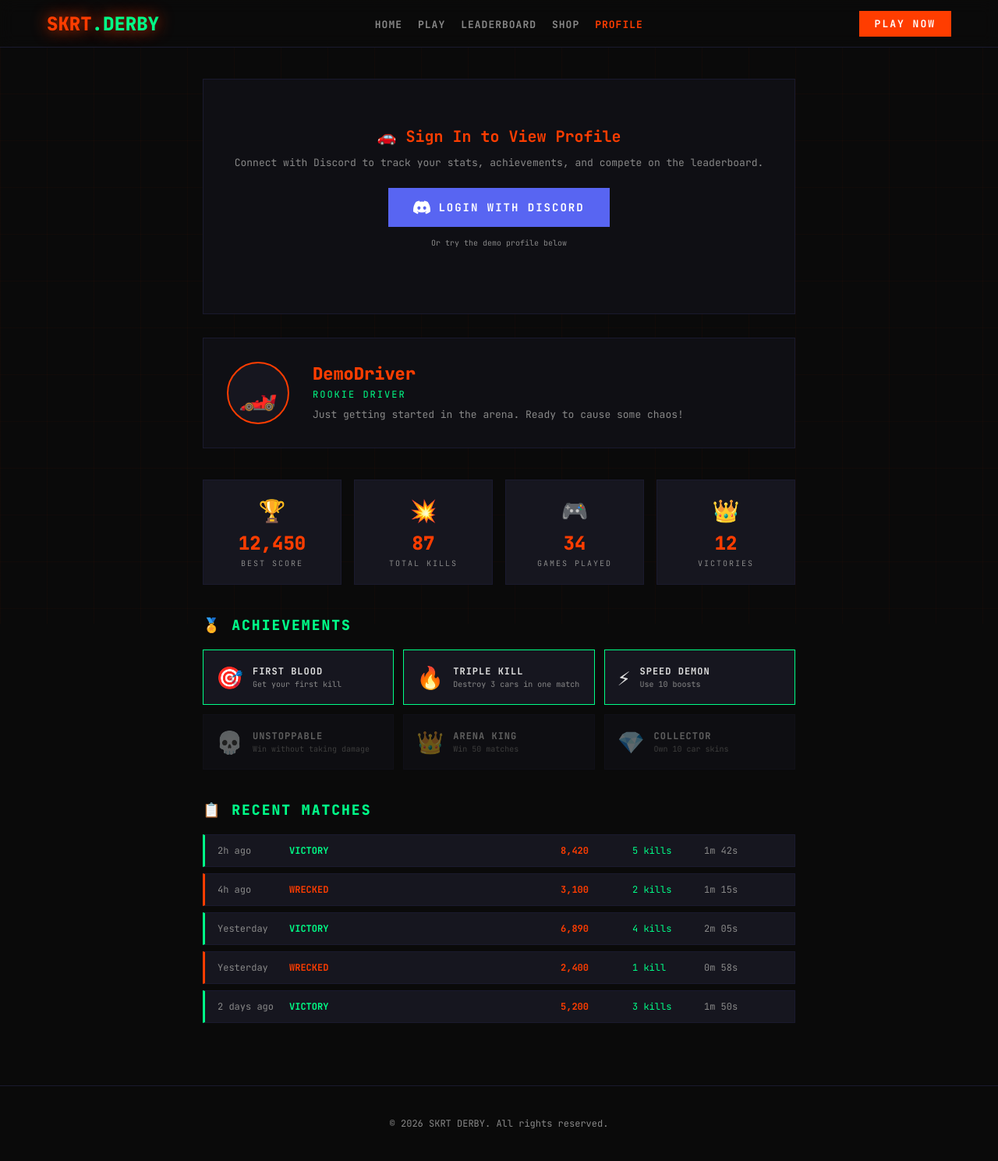
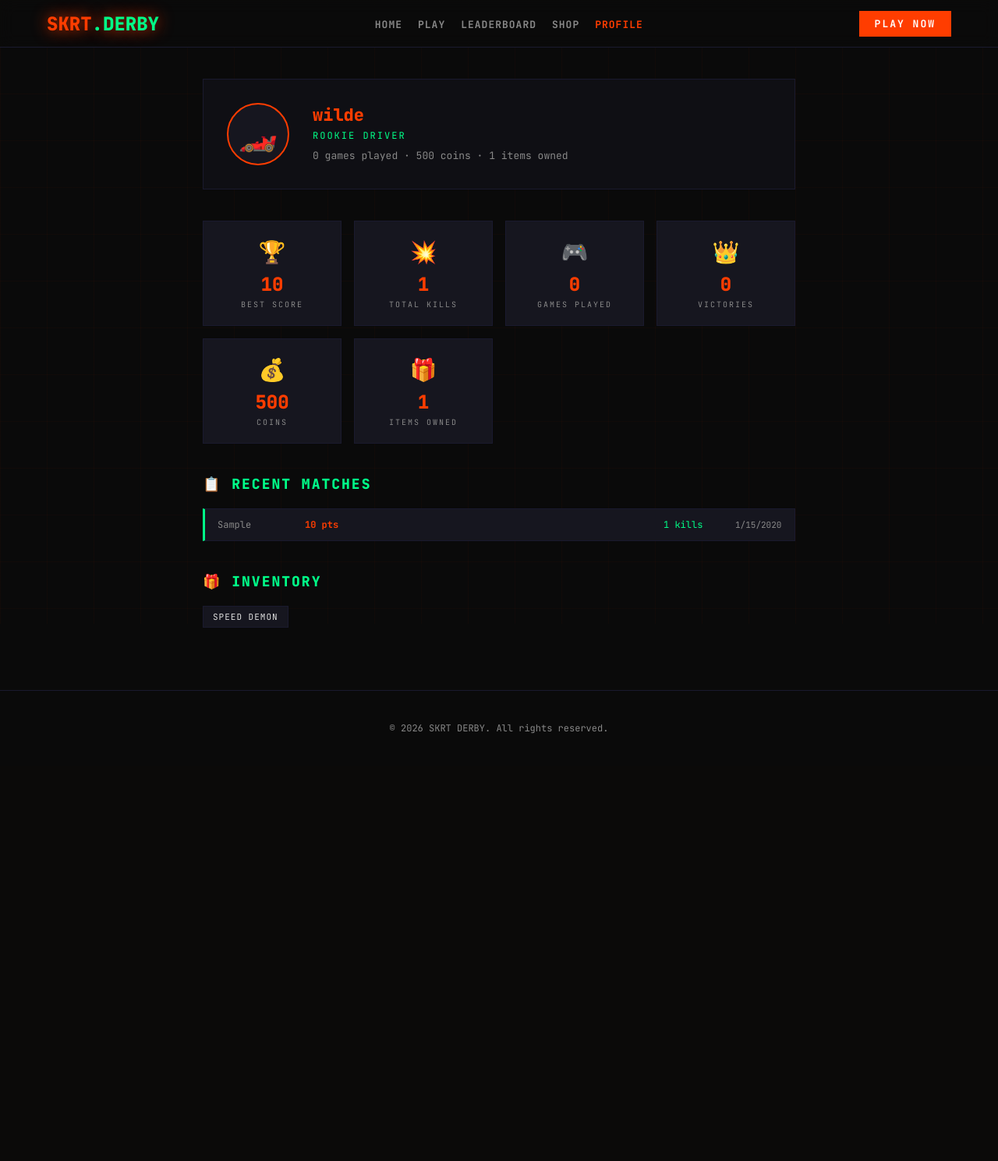
Before and after one commit to The404Studios/skrt-game, a Flask app: page /profile in a window 1280 px wide. Shown: the whole page at 78% size. After the commit the page ends 941 px from the top, so only its background shows below. Run offline with Flask 3, Linux system fonts and the light colour scheme; data comes from the database, SQL or seed files in the repository; tables that the repository leaves empty hold one stand-in row (values such as "Sample post").

Commit message:
Live leaderboard, profile, and homepage — all connected to real API data

```diff
--- a/templates/profile.html
+++ b/templates/profile.html
@@ -50,13 +50,7 @@
   .profile-info h2{font-size:22px;font-weight:800;color:var(--accent);margin-bottom:4px;}
   .profile-info .title{font-size:12px;color:var(--accent2);letter-spacing:2px;text-transform:uppercase;margin-bottom:8px;}
   .profile-info .bio{font-size:13px;color:var(--text-dim);line-height:1.6;}
-  .discord-badge{
-    display:inline-flex;align-items:center;gap:6px;
-    background:#5865F2;color:#fff;padding:4px 12px;font-size:11px;font-weight:700;
-    text-transform:uppercase;letter-spacing:1px;margin-top:8px;
-  }
 
-  /* Stats cards */
   .stats-grid{display:grid;grid-template-columns:repeat(auto-fit,minmax(160px,1fr));gap:16px;margin-bottom:40px;}
   .stat-card{
     background:var(--bg3);border:1px solid var(--border);padding:20px;text-align:center;transition:all 0.3s;
@@ -66,51 +60,26 @@
   .stat-card .stat-value{font-size:24px;font-weight:800;color:var(--accent);margin-bottom:4px;}
   .stat-card .stat-label{font-size:10px;color:var(--text-dim);text-transform:uppercase;letter-spacing:2px;}
 
-  /* Achievements */
+  .spinner{text-align:center;padding:40px;color:var(--text-dim);}
+  .spinner::after{content:'...';animation:dots 1.5s infinite;}
+  @keyframes dots{0%,20%{content:'.';}40%{content:'..';}60%,100%{content:'...';}}
+
   .section-title{font-size:18px;font-weight:800;color:var(--text);margin-bottom:20px;text-transform:uppercase;letter-spacing:2px;}
   .section-title span{color:var(--accent2);}
 
-  .achievements-grid{display:grid;grid-template-columns:repeat(auto-fit,minmax(200px,1fr));gap:12px;margin-bottom:40px;}
-  .achievement{
-    background:var(--bg3);border:1px solid var(--border);padding:16px;display:flex;gap:12px;align-items:center;transition:all 0.3s;
-  }
-  .achievement.unlocked{border-color:var(--accent2);}
-  .achievement .ach-icon{font-size:28px;flex-shrink:0;}
-  .achievement .ach-info h4{font-size:12px;color:var(--text);font-weight:700;text-transform:uppercase;letter-spacing:1px;margin-bottom:2px;}
-  .achievement .ach-info p{font-size:10px;color:var(--text-dim);}
-  .achievement.locked{opacity:0.4;}
-
-  /* Match history */
   .match-list{display:flex;flex-direction:column;gap:8px;margin-bottom:40px;}
   .match-item{
-    display:grid;grid-template-columns:80px 1fr 80px 80px 100px;
+    display:grid;grid-template-columns:100px 1fr 80px 60px;
     padding:12px 16px;background:var(--bg3);border:1px solid var(--border);
     align-items:center;gap:12px;font-size:12px;
   }
-  .match-item.win{border-left:3px solid var(--accent2);}
-  .match-item.loss{border-left:3px solid var(--accent);}
-  .match-date{color:var(--text-dim);}
-  .match-result{font-weight:700;}
-  .match-result.win{color:var(--accent2);}
-  .match-result.loss{color:var(--accent);}
+  .match-item:nth-child(odd){border-left:3px solid var(--accent2);}
   .match-score{color:var(--accent);font-weight:700;}
   .match-kills{color:var(--accent2);}
-  .match-time{color:var(--text-dim);}
+  .match-car{color:var(--text-dim);}
 
-  /* Login prompt */
-  .login-prompt{
-    text-align:center;padding:60px 20px;background:var(--bg2);border:1px solid var(--border);
-  }
-  .login-prompt h3{font-size:20px;color:var(--accent);margin-bottom:12px;}
-  .login-prompt p{color:var(--text-dim);margin-bottom:24px;font-size:13px;}
-  .discord-login-btn{
-    display:inline-flex;align-items:center;gap:10px;
-    background:#5865F2;color:#fff;padding:14px 32px;
-    font-family:inherit;font-weight:700;font-size:14px;
-    text-decoration:none;text-transform:uppercase;letter-spacing:2px;cursor:pointer;
-    border:none;transition:all 0.3s;
-  }
-  .discord-login-btn:hover{background:#4752C4;box-shadow:0 5px 20px rgba(88,101,242,0.4);transform:translateY(-2px);}
+  .empty-state{text-align:center;padding:40px;color:var(--text-dim);}
+  .empty-state .btn{display:inline-block;margin-top:12px;background:var(--accent);color:#fff;padding:10px 24px;text-decoration:none;font-family:inherit;font-weight:700;font-size:13px;text-transform:uppercase;letter-spacing:2px;}
 
   footer{
     position:relative;z-index:1;padding:40px 20px;border-top:1px solid var(--border);text-align:center;
@@ -136,138 +105,7 @@
 </nav>
 
 <div class="container" id="profile-content">
-  <!-- Will be populated by JS: shows either login prompt or profile -->
-  <div id="logged-out">
-    <div class="login-prompt">
-      <h3>🚗 Sign In to View Profile</h3>
-      <p>Connect with Discord to track your stats, achievements, and compete on the leaderboard.</p>
-      <button class="discord-login-btn" onclick="loginWithDiscord()">
-        <svg width="22" height="22" viewBox="0 0 24 24" fill="white"><path d="M20.317 4.37a19.791 19.791 0 0 0-4.885-1.515.074.074 0 0 0-.079.037c-.21.375-.444.864-.608 1.25a18.27 18.27 0 0 0-5.487 0 12.64 12.64 0 0 0-.617-1.25.077.077 0 0 0-.079-.037A19.736 19.736 0 0 0 3.677 4.37a.07.07 0 0 0-.032.027C.533 9.046-.32 13.58.099 18.057a.082.082 0 0 0 .031.057 19.9 19.9 0 0 0 5.993 3.03.078.078 0 0 0 .084-.028 14.09 14.09 0 0 0 1.226-1.994.076.076 0 0 0-.041-.106 13.107 13.107 0 0 1-1.872-.892.077.077 0 0 1-.008-.128 10.2 10.2 0 0 0 .372-.292.074.074 0 0 1 .077-.01c3.928 1.793 8.18 1.793 12.062 0a.074.074 0 0 1 .078.01c.12.098.246.198.373.292a.077.077 0 0 1-.006.127 12.299 12.299 0 0 1-1.873.892.077.077 0 0 0-.041.107c.36.698.772 1.362 1.225 1.993a.076.076 0 0 0 .084.028 19.839 19.839 0 0 0 6.002-3.03.077.077 0 0 0 .032-.054c.5-5.177-.838-9.674-3.549-13.66a.061.061 0 0 0-.031-.03zM8.02 15.33c-1.183 0-2.157-1.085-2.157-2.419 0-1.333.956-2.419 2.157-2.419 1.21 0 2.176 1.096 2.157 2.42 0 1.333-.956 2.418-2.157 2.418zm7.975 0c-1.183 0-2.157-1.085-2.157-2.419 0-1.333.955-2.419 2.157-2.419 1.21 0 2.176 1.096 2.157 2.42 0 1.333-.946 2.418-2.157 2.418z"/></svg>
-        LOGIN WITH DISCORD
-      </button>
-      <p style="margin-top:14px;font-size:10px;color:var(--text-dim);">Or try the demo profile below</p>
-    </div>
-
-    <!-- Demo profile (shown even when logged out for preview) -->
-    <div style="margin-top:30px;" id="demo-profile">
-      <div class="profile-header">
-        <div class="avatar">🏎️</div>
-        <div class="profile-info">
-          <h2>DemoDriver</h2>
-          <div class="title">Rookie Driver</div>
-          <div class="bio">Just getting started in the arena. Ready to cause some chaos!</div>
-        </div>
-      </div>
-
-      <div class="stats-grid">
-        <div class="stat-card">
-          <div class="stat-icon">🏆</div>
-          <div class="stat-value">12,450</div>
-          <div class="stat-label">Best Score</div>
-        </div>
-        <div class="stat-card">
-          <div class="stat-icon">💥</div>
-          <div class="stat-value">87</div>
-          <div class="stat-label">Total Kills</div>
-        </div>
-        <div class="stat-card">
-          <div class="stat-icon">🎮</div>
-          <div class="stat-value">34</div>
-          <div class="stat-label">Games Played</div>
-        </div>
-        <div class="stat-card">
-          <div class="stat-icon">👑</div>
-          <div class="stat-value">12</div>
-          <div class="stat-label">Victories</div>
-        </div>
-      </div>
-
-      <h3 class="section-title">🏅 <span>Achievements</span></h3>
-      <div class="achievements-grid">
-        <div class="achievement unlocked">
-          <span class="ach-icon">🎯</span>
-          <div class="ach-info">
-            <h4>First Blood</h4>
-            <p>Get your first kill</p>
-          </div>
-        </div>
-        <div class="achievement unlocked">
-          <span class="ach-icon">🔥</span>
-          <div class="ach-info">
-            <h4>Triple Kill</h4>
-            <p>Destroy 3 cars in one match</p>
-          </div>
-        </div>
-        <div class="achievement unlocked">
-          <span class="ach-icon">⚡</span>
-          <div class="ach-info">
-            <h4>Speed Demon</h4>
-            <p>Use 10 boosts</p>
-          </div>
-        </div>
-        <div class="achievement locked">
-          <span class="ach-icon">💀</span>
-          <div class="ach-info">
-            <h4>Unstoppable</h4>
-            <p>Win without taking damage</p>
-          </div>
-        </div>
-        <div class="achievement locked">
-          <span class="ach-icon">👑</span>
-          <div class="ach-info">
-            <h4>Arena King</h4>
-            <p>Win 50 matches</p>
-          </div>
-        </div>
-        <div class="achievement locked">
-          <span class="ach-icon">💎</span>
-          <div class="ach-info">
-            <h4>Collector</h4>
-            <p>Own 10 car skins</p>
-          </div>
-        </div>
-      </div>
-
-      <h3 class="section-title">📋 <span>Recent Matches</span></h3>
-      <div class="match-list">
-        <div class="match-item win">
-          <div class="match-date">2h ago</div>
-          <div class="match-result win">VICTORY</div>
-          <div class="match-score">8,420</div>
-          <div class="match-kills">5 kills</div>
-          <div class="match-time">1m 42s</div>
-        </div>
-        <div class="match-item loss">
-          <div class="match-date">4h ago</div>
-          <div class="match-result loss">WRECKED</div>
-          <div class="match-score">3,100</div>
-          <div class="match-kills">2 kills</div>
-          <div class="match-time">1m 15s</div>
-        </div>
-        <div class="match-item win">
-          <div class="match-date">Yesterday</div>
-          <div class="match-result win">VICTORY</div>
-          <div class="match-score">6,890</div>
-          <div class="match-kills">4 kills</div>
-          <div class="match-time">2m 05s</div>
-        </div>
-        <div class="match-item loss">
-          <div class="match-date">Yesterday</div>
-          <div class="match-result loss">WRECKED</div>
-          <div class="match-score">2,400</div>
-          <div class="match-kills">1 kill</div>
-          <div class="match-time">0m 58s</div>
-        </div>
-        <div class="match-item win">
-          <div class="match-date">2 days ago</div>
-          <div class="match-result win">VICTORY</div>
-          <div class="match-score">5,200</div>
-          <div class="match-kills">3 kills</div>
-          <div class="match-time">1m 50s</div>
-        </div>
-      </div>
-    </div>
-  </div>
+  <div class="spinner">Loading profile</div>
 </div>
 
 <footer>
@@ -275,32 +113,116 @@
 </footer>
 
 <script>
-  function loginWithDiscord() {
-    window.location.href = '/auth/discord/login';
+  const USER_ID = 1;
+
+  async function loadProfile() {
+    try {
+      const res = await fetch(`/api/users/${USER_ID}`);
+      const data = await res.json();
+
+      if (!data.user) {
+        document.getElementById('profile-content').innerHTML = `
+          <div class="empty-state">
+            <h3 style="font-size:20px;color:var(--accent);margin-bottom:12px;">No Profile Yet</h3>
+            <p style="color:var(--text-dim);margin-bottom:24px;">Play a game to create your profile and start tracking stats!</p>
+            <a href="/play" class="btn">PLAY NOW</a>
+          </div>
+        `;
+        return;
+      }
+
+      const u = data.user;
+      const scores = data.recent_scores || [];
+      const bestScore = scores.length > 0 ? Math.max(...scores.map(s => s.score)) : 0;
+      const totalKills = scores.reduce((sum, s) => sum + (s.kills || 0), 0);
+      const totalCoins = u.coins || 0;
+      const inventory = data.inventory || [];
+
+      // Determine title based on stats
+      let title = 'Rookie Driver';
+      if (u.wins >= 50) title = 'Arena King';
+      else if (u.wins >= 20) title = 'Veteran';
+      else if (u.wins >= 5) title = 'Skilled Driver';
+      else if (u.games_played >= 10) title = 'Rising Star';
+
+      document.getElementById('profile-content').innerHTML = `
+        <div class="profile-header">
+          <div class="avatar">🏎️</div>
+          <div class="profile-info">
+            <h2>${u.username || 'Driver'}</h2>
+            <div class="title">${title}</div>
+            <div class="bio">${u.games_played || 0} games played · ${totalCoins.toLocaleString()} coins · ${inventory.length} items owned</div>
+          </div>
+        </div>
+
+        <div class="stats-grid">
+          <div class="stat-card">
+            <div class="stat-icon">🏆</div>
+            <div class="stat-value">${bestScore.toLocaleString()}</div>
+            <div class="stat-label">Best Score</div>
+          </div>
+          <div class="stat-card">
+            <div class="stat-icon">💥</div>
+            <div class="stat-value">${totalKills}</div>
+            <div class="stat-label">Total Kills</div>
+          </div>
+          <div class="stat-card">
+            <div class="stat-icon">🎮</div>
+            <div class="stat-value">${u.games_played || 0}</div>
+            <div class="stat-label">Games Played</div>
+          </div>
+          <div class="stat-card">
+            <div class="stat-icon">👑</div>
+            <div class="stat-value">${u.wins || 0}</div>
+            <div class="stat-label">Victories</div>
+          </div>
+          <div class="stat-card">
+            <div class="stat-icon">💰</div>
+            <div class="stat-value">${totalCoins.toLocaleString()}</div>
+            <div class="stat-label">Coins</div>
+          </div>
+          <div class="stat-card">
+            <div class="stat-icon">🎁</div>
+            <div class="stat-value">${inventory.length}</div>
+            <div class="stat-label">Items Owned</div>
+          </div>
+        </div>
+
+        <h3 class="section-title">📋 <span>Recent Matches</span></h3>
+        ${scores.length === 0 ? '<div class="empty-state">No matches played yet. <a href="/play" class="btn">PLAY NOW</a></div>' : `
+          <div class="match-list">
+            ${scores.slice(0, 10).map(s => `
+              <div class="match-item">
+                <div class="match-car">${s.car_type || 'default'}</div>
+                <div class="match-score">${(s.score || 0).toLocaleString()} pts</div>
+                <div class="match-kills">${s.kills || 0} kills</div>
+                <div style="color:var(--text-dim);font-size:11px;">${s.played_at ? new Date(s.played_at).toLocaleDateString() : '--'}</div>
+              </div>
+            `).join('')}
+          </div>
+        `}
+
+        ${inventory.length > 0 ? `
+          <h3 class="section-title">🎁 <span>Inventory</span></h3>
+          <div style="display:flex;flex-wrap:wrap;gap:6px;margin-bottom:40px;">
+            ${inventory.map(item => `
+              <span style="background:var(--bg3);border:1px solid var(--border);padding:6px 12px;font-size:11px;text-transform:uppercase;letter-spacing:1px;">
+                ${item.name || 'Item'}
+              </span>
+            `).join('')}
+          </div>
+        ` : ''}
+      `;
+    } catch (e) {
+      document.getElementById('profile-content').innerHTML = `
+        <div class="empty-state">
+          <p style="color:var(--accent);">Failed to load profile. Is the server running?</p>
+        </div>
+      `;
+    }
   }
 
-  // Try to load actual profile from API
-  fetch('/api/users/me')
-    .then(r => r.json())
-    .then(data => {
-      if (data && data.username) {
-        // Update profile with real data
-        const profileHeader = document.querySelector('.profile-header');
-        if (profileHeader) {
-          profileHeader.querySelector('h2').textContent = data.username;
-          profileHeader.querySelector('.title').textContent = data.title || 'Rookie Driver';
-          if (data.discord_id) {
-            const badge = document.createElement('div');
-            badge.className = 'discord-badge';
-            badge.innerHTML = '🔗 DISCORD CONNECTED';
-            profileHeader.querySelector('.profile-info').appendChild(badge);
-          }
-        }
-      }
-    })
-    .catch(() => {
-      // Not logged in - keep demo data
-    });
+  loadProfile();
 </script>
 </body>
 </html>
```
Also changed, not shown: templates/index.html (+24 -6 lines), templates/leaderboard.html (+78 -105 lines).
